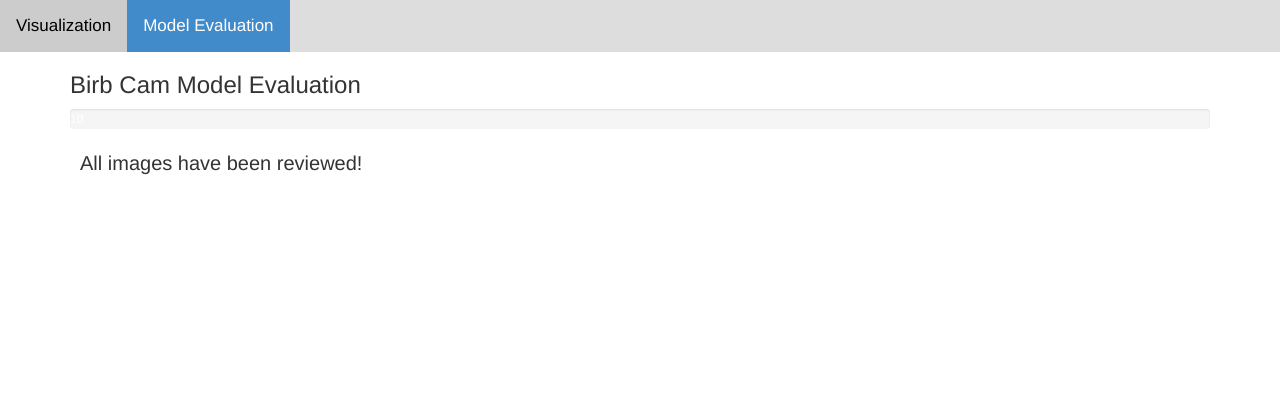
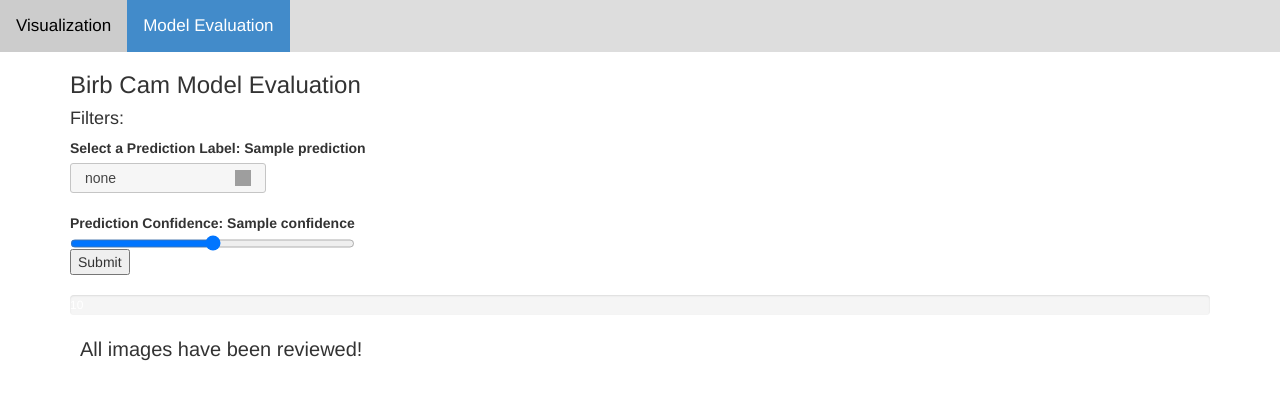
Before and after one commit to evjrob/birbcam, a Flask app: template webapp/birbcam-app/templates/evaluate.html in a window 1280 px wide. Shown: the top 400 px of the page. Run offline with Flask 2, Linux system fonts and the light colour scheme; the template is opened without the code that fills it: most values are stand-ins (such as "Sample title", 1, 10 or a date in 2020); some libraries are stand-ins or nearby versions; grey boxes are pictures that could not be loaded.

Commit message:
Add filtering to evaluate page

```diff
--- a/webapp/birbcam-app/app.py
+++ b/webapp/birbcam-app/app.py
@@ -49,6 +49,8 @@ def model_evaluation_page():
     confidence = request.args.get('confidence', default=None)
     if confidence is None:
         confidence = 1.0
+    else:
+        confidence = float(confidence)
     prediction = request.args.get('prediction', default=None)
     if prediction is None:
         prediction = '%'
@@ -104,7 +106,8 @@ def model_evaluation_page():
         img_b64 = None
         label = None
         utc_key = None
-    return render_template('evaluate.html', progress=progress, show_eval=show_eval, filename=img_fn,
+    return render_template('evaluate.html', prediction=prediction, confidence=confidence,
+                           progress=progress, show_eval=show_eval, filename=img_fn,
                            img=img_b64, label=label, utc_key=utc_key)
 
 # Route for model evaluation page
@@ -119,7 +122,7 @@ def model_evaluation_api():
     c.execute("UPDATE results SET true_label=? WHERE utc_datetime=?;", (label, utc_key))
     conn.commit()
     conn.close()
-    return redirect("/eval")
+    return redirect(request.referrer)
 
 # Route for model evaluation page
 @app.route('/api/data', methods=['POST'])
--- a/webapp/birbcam-app/static/css/styles.css
+++ b/webapp/birbcam-app/static/css/styles.css
@@ -134,3 +134,41 @@ footer p {
     font-size: .9rem;
     color: #777;
 }
+
+#filter {
+    width: 50%;
+}
+
+.slider {
+    -webkit-appearance: none;
+    width: 100%;
+    height: 5px;
+    border-radius: 5px;
+    background: #969696;
+    outline: none;
+    opacity: 0.7;
+    -webkit-transition: .2s;
+    transition: opacity .2s;
+}
+
+.slider::-webkit-slider-thumb {
+    -webkit-appearance: none;
+    appearance: none;
+    width: 15px;
+    height: 15px;
+    border-radius: 50%;
+    background: #428bca;
+    cursor: pointer;
+    }
+
+.slider::-moz-range-thumb {
+    width: 15px;
+    height: 15px;
+    border-radius: 50%;
+    background: #428bca;
+    cursor: pointer;
+}
+
+input[type="range"] {
+    width:50%
+}
--- a/webapp/birbcam-app/templates/base.html
+++ b/webapp/birbcam-app/templates/base.html
@@ -7,8 +7,10 @@
         <link href='http://fonts.googleapis.com/css?family=Roboto:400,300,700' rel='stylesheet' type='text/css'>
         <link rel="stylesheet" href="//netdna.bootstrapcdn.com/bootstrap/3.1.1/css/bootstrap.min.css">
         <link rel=stylesheet type=text/css href="{{ url_for('static', filename='css/styles.css') }}">
+        <link rel="stylesheet" href="//code.jquery.com/ui/1.12.1/themes/base/jquery-ui.css">
         <!-- Import jQuery -->
         <script type="text/javascript" src="http://code.jquery.com/jquery-1.7.1.min.js"></script>
+        <script src="https://code.jquery.com/ui/1.7.1/jquery-ui.js"></script>
         <script src="https://maxcdn.bootstrapcdn.com/bootstrap/3.1.1/js/bootstrap.min.js"></script>
     </head>
     <body>
--- a/webapp/birbcam-app/templates/evaluate.html
+++ b/webapp/birbcam-app/templates/evaluate.html
@@ -9,6 +9,28 @@
     <header>
         <div class="container">
             <h3>Birb Cam Model Evaluation</h3>
+            <h4>Filters:</h4>
+            <form id="filter" action="http://192.168.0.24:5000/eval" method="GET">
+                <label for="prediction">Select a Prediction Label: {{prediction}}</label>
+                <br>
+                <select name="prediction" id="prediction">
+                  <option>none</option>
+                  <option>sparrow</option>
+                  <option>chickadee</option>
+                  <option>magpie</option>
+                  <option>squirrel</option>
+                </select>
+                <br><br>
+                <label for="confrange">Prediction Confidence: {{confidence}}</label>
+                <input id="slider" name="confidence" data-slider-id='filtSlider' type="range"
+                    min="0" max="1" step="0.01"
+                    value="{{confidence}}"/>
+                <input type="submit" class="submit" value="Submit"/>
+                <br>
+              </form>
+            <div >
+            <br>
+            </div>
             <div class="progress">
                 <div class="progress-bar" role="progressbar" style="width: {{progress}};" aria-valuenow="25" aria-valuemin="0" aria-valuemax="100">{{progress}} Complete</div>
             </div>
@@ -53,6 +75,25 @@
         </div>
     </header>
     </section>
+    <script>
+        $( function() {
+            $( "#prediction" ).selectmenu({
+                change: function(event, ui) {
+                    $(".form input[name='Value']").val( ui.value );
+            }
+            });
+        });
+        $( function() {
+            $("#slider").slider({
+                min: 0.0,
+                max: 1.0,
+                step:0.01,
+                change: function(event, ui) {
+                    $(".form input[name='Value']").val( ui.value );
+                }
+            });
+        });
+    </script>
 
 </main>
 </div>
```
